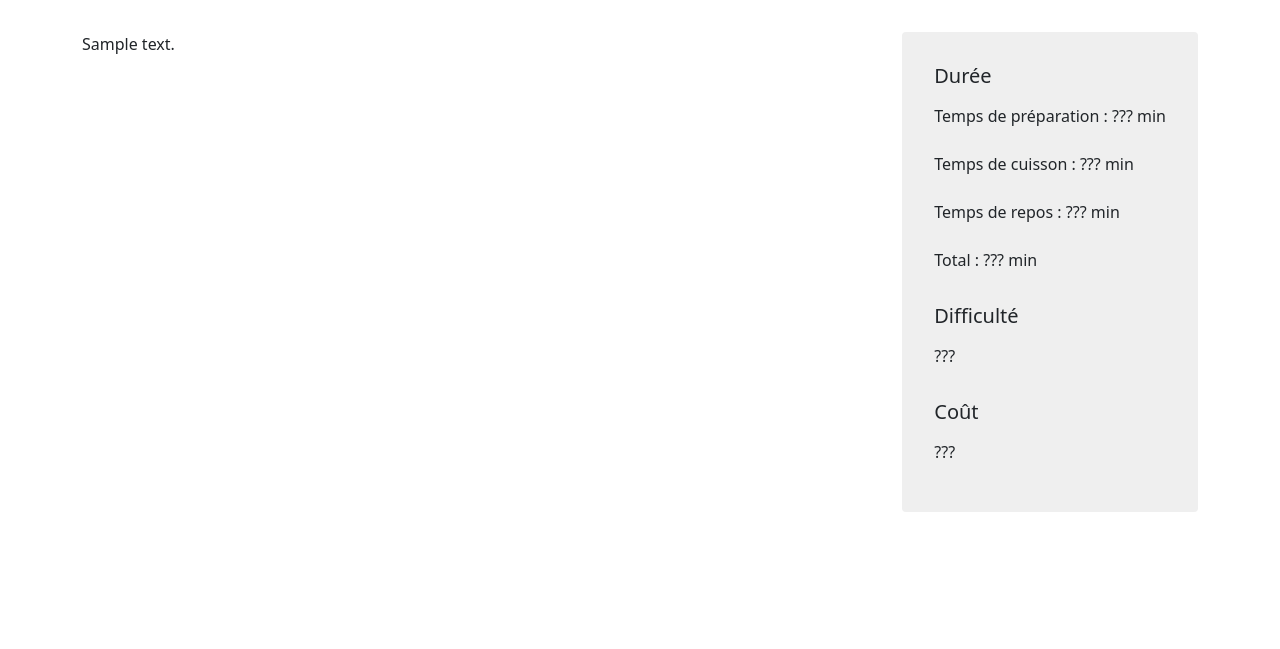
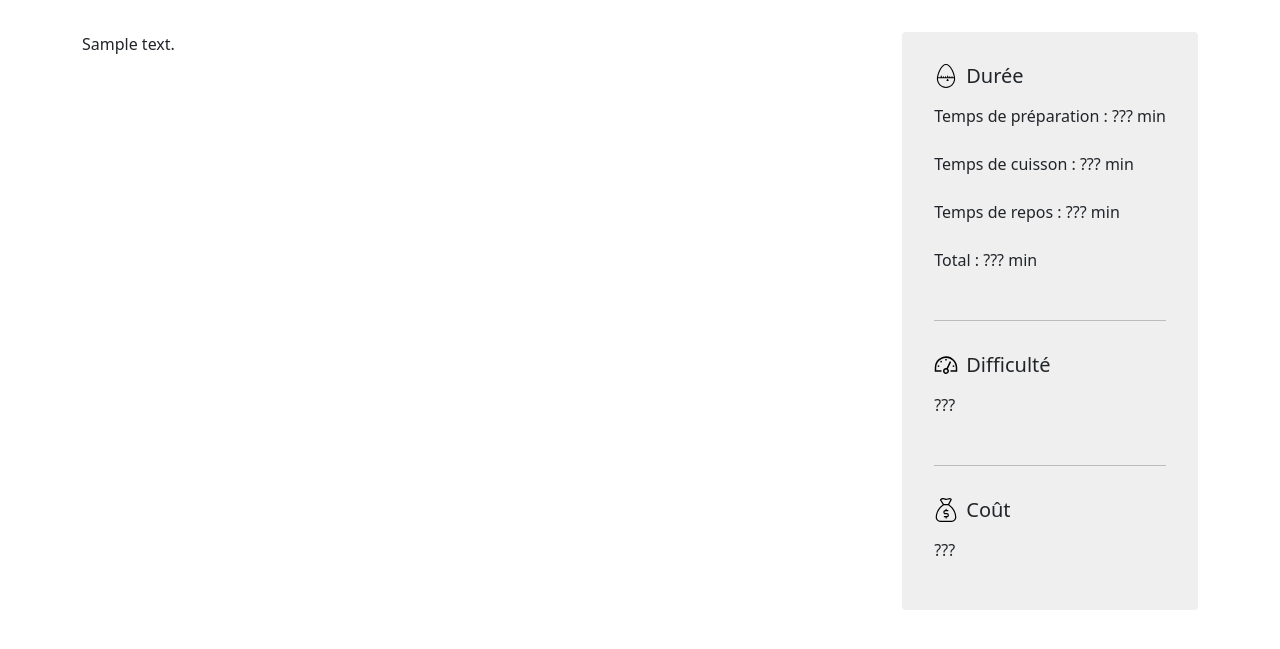
Before and after one commit to tlugat/heticwp_theme, a WordPress theme: template themes/heticwp_marmiton/single-recipes.php in a window 1280 px wide. Shown: the part 98-747 px from the top of the page. Run offline with PHP 8.4 and a stand-in for WordPress, Linux system fonts and the light colour scheme; the site name, menu and one post (Sample post) are stand-ins, and other content is empty.

Commit message:
feat: single-recipe styles

```diff
--- a/themes/heticwp_marmiton/assets/css/comments.css
+++ b/themes/heticwp_marmiton/assets/css/comments.css
@@ -1,4 +1,24 @@
-#respond {
-    background: red;
-    padding:0 10px 0 10px;
-    }
+/* #respond {
+    background: lightgray;
+    padding: 1rem;
+    border-radius: 2px;
+} */
+
+.comment-form-comment {
+    display: flex;
+    flex-direction: column;
+    row-gap: .5rem;
+
+}
+
+#comments {
+    display: none;
+}
+
+#submit {
+    background-color: #63B250;
+    color: #fff;
+    border: none;
+    border-radius: 4px;
+    padding: .5rem 1rem;
+}
--- a/themes/heticwp_marmiton/assets/css/single-recipe.css
+++ b/themes/heticwp_marmiton/assets/css/single-recipe.css
@@ -36,6 +36,15 @@
     flex-direction: column;
     row-gap: .5rem;
 }
+.recipe-details__title {
+    display: flex;
+    column-gap: .5rem;
+    align-items: flex-start;
+}
+
+.recipe-details__title > img {
+    width: 24px;
+}
 
 .recipe-content-container {
     width: 100%;
--- a/themes/heticwp_marmiton/single-recipes.php
+++ b/themes/heticwp_marmiton/single-recipes.php
@@ -31,25 +31,37 @@ $totalTime = $prepTime + $cookTime + $restingTime;
                 </div>
                 <div class="recipe-details">
                     <div class="recipe-details__row">
-                        <h5>Durée</h5>
+                        <div class="recipe-details__title">
+                            <img src="<?php bloginfo('template_url'); ?>/assets/images/cooking-time.svg" alt="cook timer">
+                            <h5>Durée</h5>
+                        </div>
                         <p>Temps de préparation : <?= $prepTime ? $prepTime : "???" ?> min</p>
                         <p>Temps de cuisson : <?= $cookTime ? $cookTime : "???" ?> min</p>
                         <p>Temps de repos : <?= $restingTime ? $restingTime : "???"; ?> min</p>
                         <p>Total : <?= $totalTime ? $totalTime : "???" ?> min</p>
                     </div>
+                    <hr />
                     <div class="recipe-details__row">
-                        <h5>Difficulté</h5>
+                        <div class="recipe-details__title">
+                            <img src="<?php bloginfo('template_url'); ?>/assets/images/speedometer.svg" alt="speedometer">
+                            <h5>Difficulté</h5>
+                        </div>
                         <p><?= $difficulty ? $difficulty : "???" ?></p>
                     </div>
+                    <hr />
                     <div class="recipe-details__row">
-                        <h5>Coût</h5>
+                        <div class="recipe-details__title">
+                            <img src="<?php bloginfo('template_url'); ?>/assets/images/money-bag.svg" alt="money bag">
+                            <h5>Coût</h5>
+                        </div>
                         <p><?= $budget ? $budget : "???" ?></p>
                     </div>
                 </div>
             </div>
-            <?php if (comments_open() || get_comments_number()) :
-                comments_template();
-            endif; ?>
+            <?php if (comments_open() || get_comments_number()) : ?>
+                <h4><?= get_comments_number() ?> commentaires</h4>
+                <?php comments_template(); ?>
+            <?php endif; ?>
         </article>
     <?php endwhile ?>
 <?php endif; ?>
```
Also changed, not shown: themes/heticwp_marmiton/assets/images/cooking-time.svg (added), themes/heticwp_marmiton/assets/images/money-bag.svg (added), themes/heticwp_marmiton/assets/images/speedometer.svg (added).
